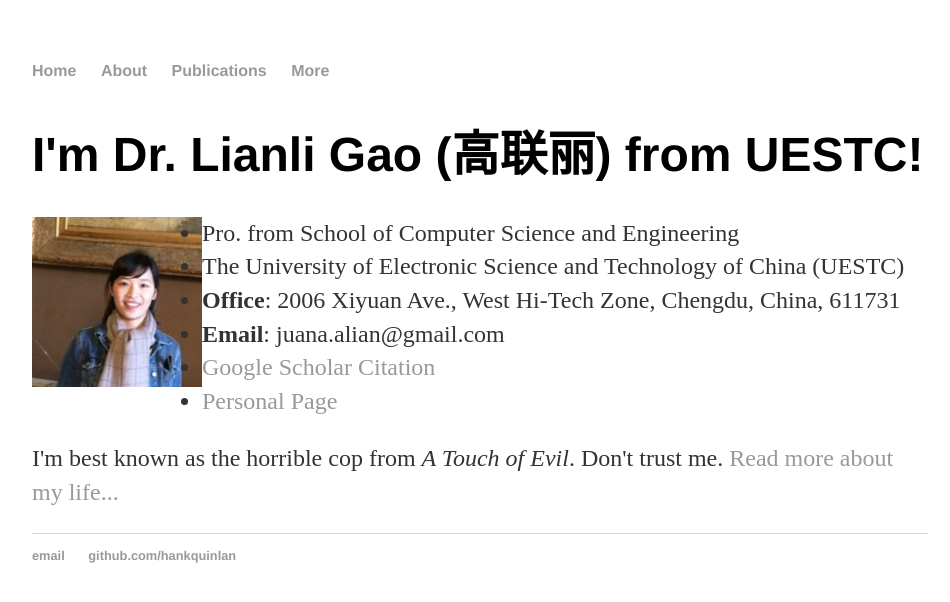
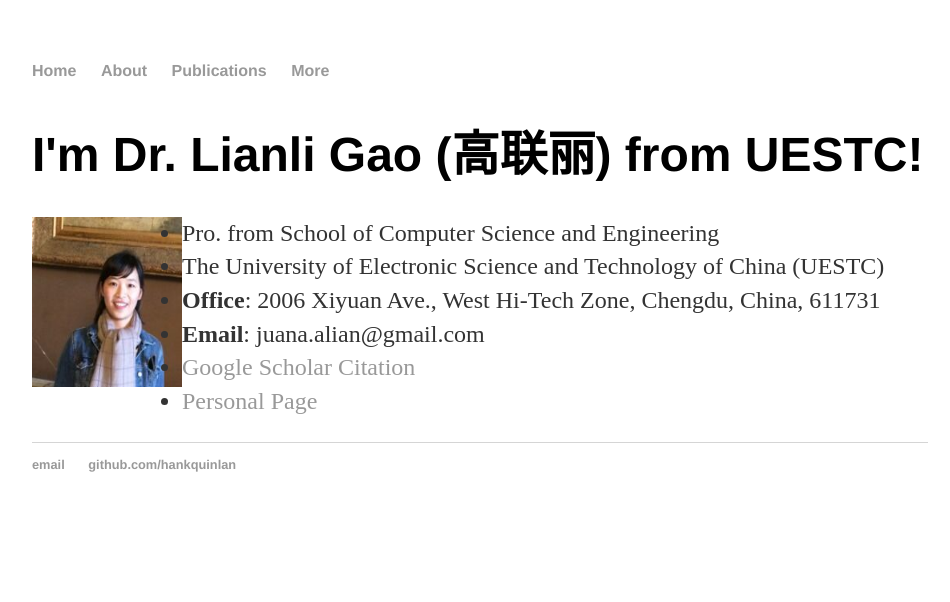
Before and after one commit to lianliGao/lianligao.github.io, a Jekyll site: the page built from index.html, in a window 1280 px wide. Shown: the top 602 px of the page, without its empty margins (160-1110 px from the left). Built offline with Jekyll 4.4.1, drawn with Linux system fonts in a browser that asks for light colours.

Commit message:
Update index.html

```diff
--- a/index.html
+++ b/index.html
@@ -5,7 +5,7 @@
 
 		<div class="blurb">
 			<h1>I'm Dr. Lianli Gao (高联丽) from UESTC!</h1>
-			<p><img src="1.png" alt="photo" style="width:170px;height:170px;float:left">
+			<p><img src="1.png" alt="photo" style="width:150px;height:170px;float:left">
 				<ul class="contacts">
 					<li> Pro. from School of Computer Science and Engineering</li>
 					<li>The University of Electronic Science and Technology of China (UESTC)</li>
@@ -15,5 +15,4 @@
 					<li font color="#0000ff"><a href="https://lianligao.github.io/" >Personal Page</a></li>
 				</ul>
 			</p>
-			<p>I'm best known as the horrible cop from <em>A Touch of Evil</em>. Don't trust me. <a href="/about">Read more about my life...</a></p>
-		</div>
+			</div>
```
